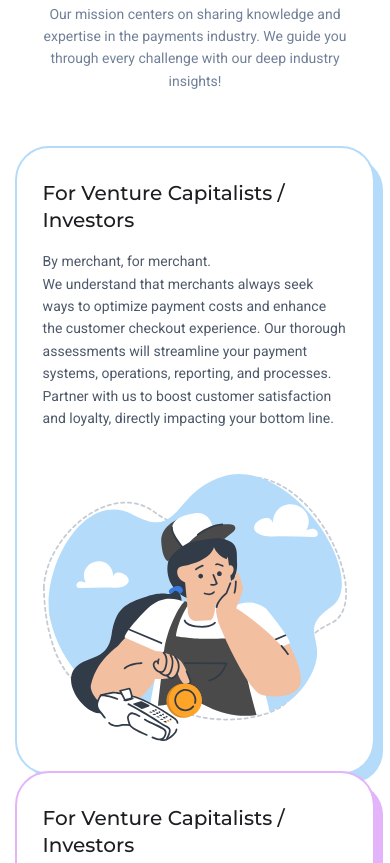
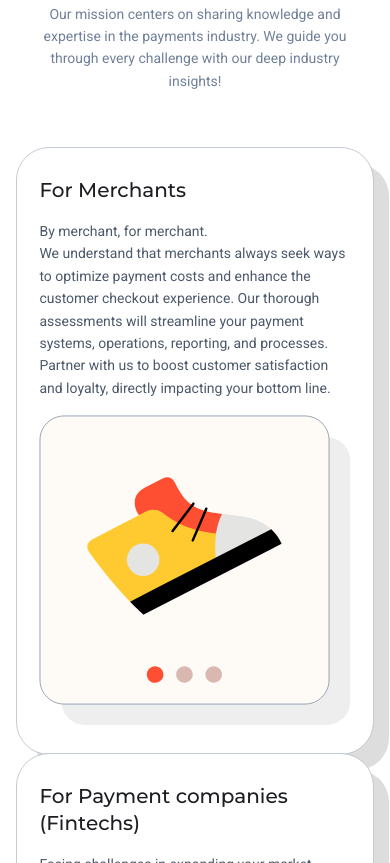
Before and after one commit to Travel-Payments/Travel-and-Payments-website, a plain HTML site: page index.html in a window 390 px wide. Shown: the part 781-1644 px from the top of the page. Drawn offline with nearby package versions, Linux system fonts and the light colour scheme.

Commit message:
Made changes to service cards

```diff
--- a/index.html
+++ b/index.html
@@ -44,10 +44,10 @@
         <div class="service-cards">
           <div class="service-card service-card-1">
             <div class="service-card-image">
-              <img src="assets/illustrations/service-illustration.svg" alt="" />
+              <img src="assets/illustrations/merchant illustration.svg" alt="" />
             </div>
             <div class="service-card-content">
-              <h2>For Venture Capitalists / Investors</h2>
+              <h2>For Merchants</h2>
               <p>
                 By merchant, for merchant.<br />
                 We understand that merchants always seek ways to optimize payment costs and enhance the customer checkout experience. Our thorough assessments will streamline your payment systems, operations, reporting, and processes. Partner with us to boost customer satisfaction and loyalty, directly impacting your bottom line.
@@ -56,10 +56,10 @@
           </div>
           <div class="service-card service-card-2">
             <div class="service-card-image">
-              <img src="assets/illustrations/service-illustration.svg" alt="" />
+              <img src="assets/illustrations/payment illustration.svg" alt="" />
             </div>
             <div class="service-card-content">
-              <h2>For Venture Capitalists / Investors</h2>
+              <h2>For Payment companies (Fintechs)</h2>
               <p>
                 Facing challenges in expanding your market effectively and understanding merchant needs?<br />
                 We specialize in bridging this gap by offering insights into your customers' specific challenges and requirements. Our expertise helps you to tailor your services, ensuring better alignment and improved offerings. By leveraging our knowledge, you can enhance your value proposition and strengthen relationships with merchants.
@@ -68,7 +68,7 @@
           </div>
           <div class="service-card service-card-3">
             <div class="service-card-image">
-              <img src="assets/illustrations/service-illustration.svg" alt="" />
+              <img src="assets/illustrations/investor illustration.svg" alt="" />
             </div>
             <div class="service-card-content">
               <h2>For Venture Capitalists / Investors</h2>
--- a/style.css
+++ b/style.css
@@ -440,33 +440,30 @@ nav ul li a:hover {
   justify-content: center;
   margin: auto;
   width: 95%;
-  padding: 3.6rem;
+  min-height: 27rem;
+  padding: 3.2rem 3.6rem;
   gap: 2.8rem;
   border-radius: 2rem;
   position: sticky;
+  box-shadow: 1rem 1rem 0rem #dddddd;
+  outline: 0.05rem solid var(--color-grey-6);
 }
 
 .service-card-1 {
   right: 20%;
   top: 16rem;
-  /* background: #ecf7fd; */
-  outline: 2px solid #b4dbfa;
-  box-shadow: 20px 20px 0px #b4dbfa;
+  /* background: #fcf8f3; */
 }
 .service-card-2 {
   margin-bottom: -2rem;
   top: 18rem;
-  /* background: #f8f3ff; */
-  outline: 2px solid #e3b4fa;
-  box-shadow: 20px 20px 0px #e3b4fa;
+  /* background: #fff7fc; */
 }
 .service-card-3 {
   margin-bottom: -4rem;
   left: 20%;
   top: 20rem;
-  /* background: #fdf2ec; */
-  outline: 2px solid #ffcd9f;
-  box-shadow: 20px 20px 0px #ffcd9f;
+  /* background: #eef7ff; */
 }
 
 .service-card-content {
@@ -503,6 +500,8 @@ nav ul li a:hover {
   .service-card {
     padding: 2rem 2.8rem;
     flex-direction: column-reverse;
+    min-height: 58vh;
+    justify-content: flex-end;
   }
 
   .service-content > p {
@@ -539,10 +538,12 @@ nav ul li a:hover {
   .service-card {
     width: 100%;
     flex-direction: column-reverse;
-    padding: 2rem 1.6rem;
+    padding: 1.8rem 1.4rem;
+    gap: 1rem;
+    top: 12rem;
   }
 
-  .service-card-1 {
+  /* .service-card-1 {
     box-shadow: 10px 10px 0px #b4dbfa;
   }
   .service-card-2 {
@@ -550,7 +551,7 @@ nav ul li a:hover {
   }
   .service-card-3 {
     box-shadow: 10px 10px 0px #ffcd9f;
-  }
+  } */
 
   .service-card img {
     width: 100%;
```
Also changed, not shown: assets/illustrations/investor illustration.svg (added), assets/illustrations/merchant illustration.svg (added), assets/illustrations/payment illustration.svg (added).
